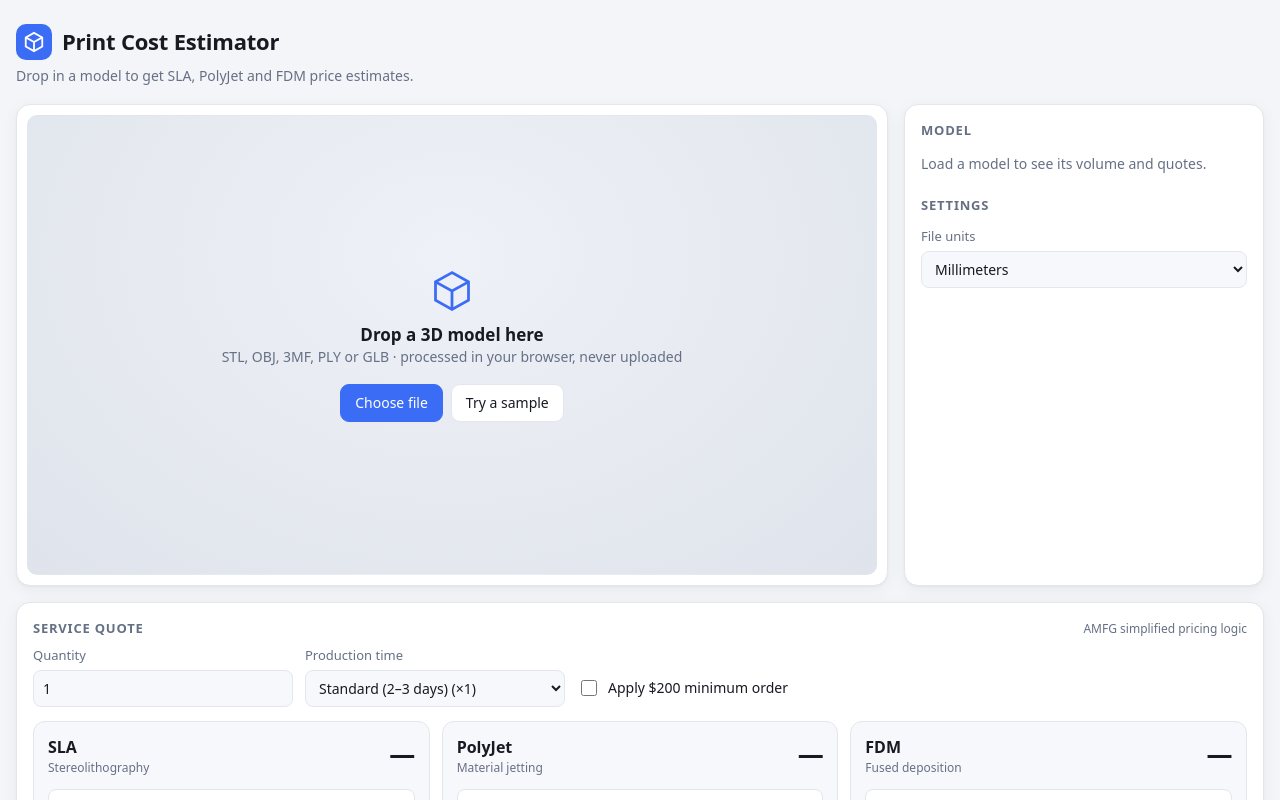
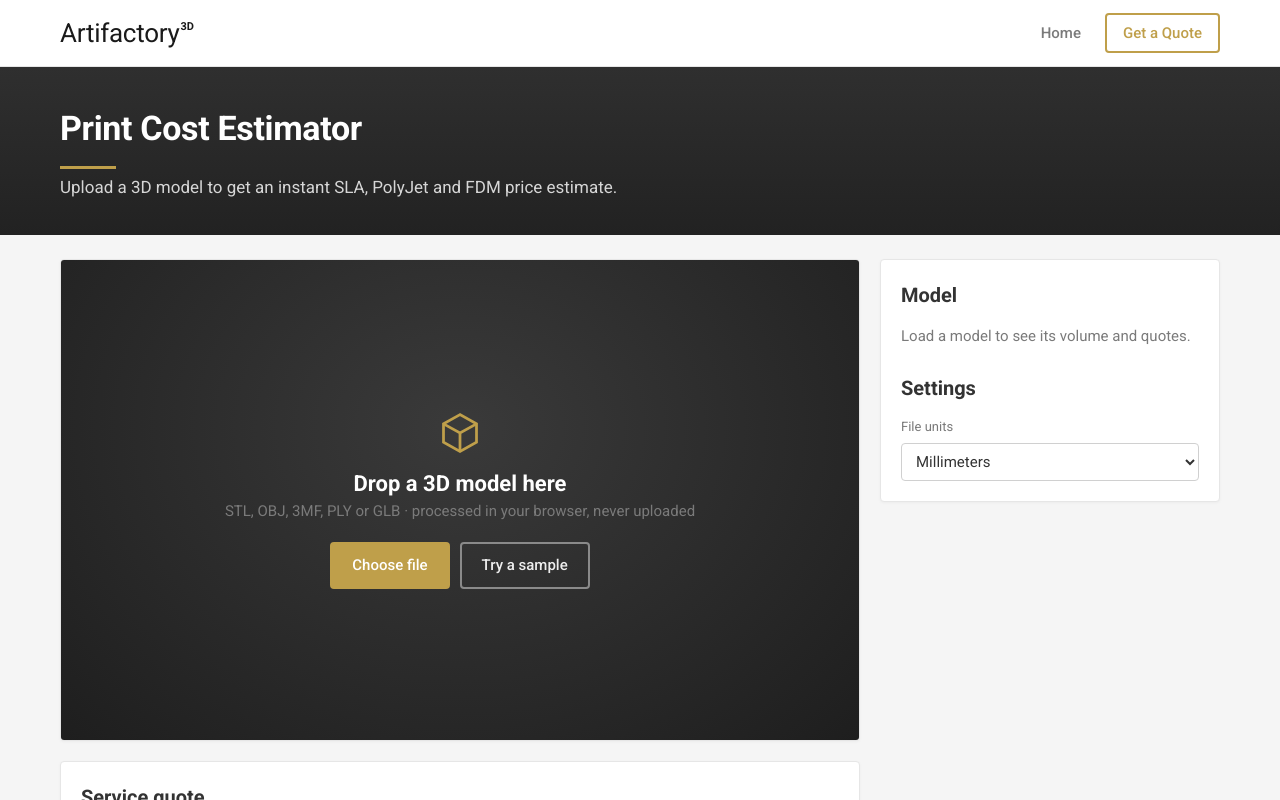
Before and after one commit to mattberg88/Print-Cost-Estimator, a Next.js app: page / in a window 1280 px wide. Shown: the top 800 px of the page. Built offline with nearby package versions, Linux system fonts and the light colour scheme.

Commit message:
Artifactory3D branding: header, hero, Roboto + gold theme

```diff
--- a/app/globals.css
+++ b/app/globals.css
@@ -1,191 +1,190 @@
+/* Artifactory3D look: white, Roboto, charcoal text, gold accent (#BF9F4A), 4px corners. */
 :root {
-  --bg: #f4f5f8;
-  --panel: #ffffff;
-  --panel-2: #f7f8fb;
-  --border: #e3e6ec;
-  --text: #171a21;
-  --muted: #667085;
-  --accent: #3b6cf6;
-  --accent-soft: #e8eefe;
-  --ok: #1f9d6c;
-  --ok-soft: #e3f6ee;
-  --warn: #b7791f;
-  --warn-soft: #fdf3e1;
-  --bad: #d14343;
-  --bad-soft: #fdeaea;
-  --viewer-bg: radial-gradient(ellipse at 50% 30%, #eef1f7 0%, #dfe3eb 100%);
-  --radius: 14px;
-  --shadow: 0 1px 2px rgba(16, 24, 40, 0.04), 0 4px 16px rgba(16, 24, 40, 0.05);
+  --gold: #bf9f4a;
+  --gold-dark: #a8893a;
+  --gold-soft: #f7f1e3;
+  --ink: #333333;
+  --ink-2: #555555;
+  --muted: #7a7a7a;
+  --line: #e6e6e6;
+  --bg: #f5f5f5;
+  --card: #ffffff;
+  --charcoal: #2b2b2b;
+  --ok: #3d8b5f;
+  --warn: #9a6b12;
+  --warn-soft: #fbf3e2;
+  --bad: #b23b3b;
+  --bad-soft: #fbeaea;
+  --radius: 4px;
   color-scheme: light;
-}
-
-@media (prefers-color-scheme: dark) {
-  :root {
-    --bg: #0e1015;
-    --panel: #161922;
-    --panel-2: #1c2030;
-    --border: #262b3a;
-    --text: #e8eaf0;
-    --muted: #8b93a7;
-    --accent: #6b93ff;
-    --accent-soft: #1d2745;
-    --ok: #3fb98a;
-    --ok-soft: #12291f;
-    --warn: #e0a43a;
-    --warn-soft: #2d2412;
-    --bad: #f07070;
-    --bad-soft: #321819;
-    --viewer-bg: radial-gradient(ellipse at 50% 30%, #1f2433 0%, #11141c 100%);
-    --shadow: none;
-    color-scheme: dark;
-  }
 }
 
 * { box-sizing: border-box; }
 html, body { margin: 0; }
 body {
   background: var(--bg);
-  color: var(--text);
-  font-family: ui-sans-serif, system-ui, -apple-system, "Segoe UI", Roboto, "Helvetica Neue", Arial, sans-serif;
-  font-size: 14px;
-  line-height: 1.45;
+  color: var(--ink);
+  font-family: Roboto, Helvetica, Arial, sans-serif;
+  font-size: 15px;
+  line-height: 1.5;
   -webkit-font-smoothing: antialiased;
 }
+a { color: var(--gold-dark); }
+.wrap { max-width: 1200px; margin: 0 auto; padding: 0 20px; }
+.muted { color: var(--muted); }
+.small { font-size: 13px; }
 
-.container { max-width: 1280px; margin: 0 auto; padding: 24px 16px 40px; }
+/* Header */
+.site-header { background: #fff; border-bottom: 1px solid var(--line); }
+.header-inner { display: flex; align-items: center; justify-content: space-between; height: 66px; }
+.wordmark { font-size: 26px; font-weight: 400; color: #1a1a1a; text-decoration: none; letter-spacing: -0.01em; }
+.wordmark sup { font-size: 11px; font-weight: 700; margin-left: 1px; vertical-align: 12px; }
+.header-nav { display: flex; align-items: center; gap: 24px; }
+.header-nav a { color: var(--muted); font-weight: 500; text-decoration: none; }
+.header-nav a:hover { color: var(--ink); }
+.btn-outline {
+  border: 2px solid var(--gold); color: var(--gold) !important; border-radius: var(--radius);
+  padding: 7px 16px; transition: background 0.15s, color 0.15s;
+}
+.btn-outline:hover { background: var(--gold); color: #fff !important; }
 
-.top { margin-bottom: 18px; }
-.brand { display: flex; align-items: center; gap: 10px; }
-.logo {
-  display: grid; place-items: center; width: 36px; height: 36px; border-radius: 10px;
-  background: var(--accent); color: #fff;
+/* Hero */
+.hero { background: linear-gradient(180deg, #2f2f2f, #222); color: #fff; padding: 36px 0 34px; }
+.hero h1 { margin: 0; font-size: 34px; font-weight: 700; letter-spacing: -0.01em; }
+.hero p { margin: 6px 0 0; color: #d6d6d6; font-size: 17px; }
+.hero h1::after { content: ""; display: block; width: 56px; height: 3px; background: var(--gold); margin-top: 12px; }
+
+.main { padding-top: 24px; padding-bottom: 8px; }
+
+/* Layout */
+.layout { display: grid; grid-template-columns: minmax(0, 1fr) 340px; gap: 20px; align-items: start; }
+.quote-section { grid-column: 1 / -1; }
+@media (max-width: 960px) { .layout { grid-template-columns: minmax(0, 1fr); } }
+
+.panel, .card {
+  background: var(--card); border: 1px solid var(--line); border-radius: var(--radius);
+  box-shadow: 0 1px 3px rgba(0, 0, 0, 0.04); padding: 20px; min-width: 0;
 }
-h1 { font-size: 22px; margin: 0; letter-spacing: -0.01em; }
-.tagline { margin: 6px 0 0; color: var(--muted); }
-h2 { font-size: 13px; text-transform: uppercase; letter-spacing: 0.06em; color: var(--muted); margin: 0 0 12px; font-weight: 600; }
+h2 { font-size: 20px; font-weight: 700; margin: 0 0 14px; color: var(--ink); }
+.side h2:not(:first-child) { margin-top: 26px; }
 
-.layout {
-  display: grid;
-  grid-template-columns: minmax(0, 1fr) 360px;
-  gap: 16px;
-}
-.quotes { grid-column: 1 / -1; }
-@media (max-width: 900px) {
-  .layout { grid-template-columns: minmax(0, 1fr); }
-}
-
-.panel {
-  background: var(--panel);
-  border: 1px solid var(--border);
-  border-radius: var(--radius);
-  box-shadow: var(--shadow);
-  padding: 16px;
-  min-width: 0;
-}
-.side h2:not(:first-child) { margin-top: 22px; }
-
-.viewer-panel { padding: 10px; }
+/* Viewer */
+.viewer-panel { padding: 0; overflow: hidden; }
 .viewer {
-  position: relative;
-  height: 460px;
-  border-radius: 10px;
-  overflow: hidden;
-  background: var(--viewer-bg);
-  border: 1px dashed transparent;
-  transition: border-color 0.15s;
+  position: relative; height: 480px;
+  background: radial-gradient(ellipse at 50% 35%, #3a3a3a 0%, #1e1e1e 100%);
+  outline: 2px dashed transparent; outline-offset: -10px; transition: outline-color 0.15s;
 }
 @media (max-width: 600px) { .viewer { height: 340px; } }
-.viewer.dragging { border-color: var(--accent); }
-.viewer-placeholder, .overlay {
-  position: absolute; inset: 0; display: grid; place-items: center; color: var(--muted);
-}
-.overlay { background: color-mix(in srgb, var(--panel) 70%, transparent); backdrop-filter: blur(2px); font-weight: 500; }
+.viewer.dragging { outline-color: var(--gold); }
+.viewer-placeholder, .overlay { position: absolute; inset: 0; display: grid; place-items: center; color: #bbb; }
+.overlay { background: rgba(20, 20, 20, 0.6); color: #fff; font-weight: 500; }
 .dropzone {
   position: absolute; inset: 0; display: flex; flex-direction: column; align-items: center; justify-content: center;
-  text-align: center; padding: 24px; color: var(--muted);
+  text-align: center; padding: 24px; color: #bdbdbd;
 }
-.dropzone svg { color: var(--accent); margin-bottom: 10px; }
-.drop-title { font-size: 17px; font-weight: 600; color: var(--text); margin: 0 0 4px; }
+.dropzone svg { color: var(--gold); margin-bottom: 12px; }
+.drop-title { font-size: 22px; font-weight: 700; color: #fff; margin: 0 0 4px; }
 .dropzone p { margin: 0; }
-.drop-actions { display: flex; gap: 8px; margin-top: 16px; flex-wrap: wrap; justify-content: center; }
-.viewer-legend {
-  position: absolute; left: 10px; bottom: 10px; right: 10px; width: fit-content; max-width: calc(100% - 20px);
-  font-size: 12px; padding: 6px 10px; border-radius: 8px;
-  background: color-mix(in srgb, var(--panel) 85%, transparent); border: 1px solid var(--border);
-}
+.drop-actions { display: flex; gap: 10px; margin-top: 20px; flex-wrap: wrap; justify-content: center; }
 
-.file-bar { display: flex; align-items: center; gap: 10px; padding: 10px 6px 2px; }
-.file-name { font-weight: 600; overflow: hidden; text-overflow: ellipsis; white-space: nowrap; min-width: 0; }
+.file-bar { display: flex; align-items: center; gap: 12px; padding: 12px 16px; border-top: 1px solid var(--line); }
+.file-name { font-weight: 500; overflow: hidden; text-overflow: ellipsis; white-space: nowrap; min-width: 0; }
 .file-bar .btn { margin-left: auto; }
 
+/* Buttons */
 .btn {
-  font: inherit; font-weight: 500; cursor: pointer; border-radius: 9px; padding: 8px 14px;
-  border: 1px solid var(--border); background: var(--panel); color: var(--text);
+  font: inherit; font-weight: 500; cursor: pointer; border-radius: var(--radius); padding: 10px 20px;
+  border: 2px solid #8a8a8a; background: transparent; color: #eee; transition: all 0.15s;
 }
-.btn:hover { background: var(--panel-2); }
-.btn.primary { background: var(--accent); border-color: var(--accent); color: #fff; }
-.btn.primary:hover { filter: brightness(1.07); }
-.btn.small { padding: 5px 10px; font-size: 13px; }
+.btn:hover { border-color: #fff; color: #fff; }
+.btn.primary { background: var(--gold); border-color: var(--gold); color: #fff; }
+.btn.primary:hover { background: var(--gold-dark); border-color: var(--gold-dark); }
+.btn.small { padding: 5px 12px; font-size: 13px; border-color: var(--line); color: var(--ink); }
+.btn.small:hover { border-color: var(--gold); color: var(--gold-dark); }
 
-.muted { color: var(--muted); }
-.small { font-size: 12px; }
-.hint { color: var(--muted); font-size: 12px; margin: 12px 0 0; }
-
-.stat-hero {
-  display: flex; justify-content: space-between; gap: 12px; padding: 14px; border-radius: 10px;
-  background: var(--accent-soft); margin-bottom: 12px;
-}
-.hero-right { text-align: right; }
-.label { font-size: 12px; color: var(--muted); }
-.hero-num { font-size: 26px; font-weight: 700; letter-spacing: -0.02em; font-variant-numeric: tabular-nums; }
-.hero-num span { font-size: 15px; font-weight: 600; color: var(--muted); }
-
-.stats { margin: 0; display: grid; gap: 8px; }
-.stats div { display: flex; justify-content: space-between; gap: 12px; }
+/* Model details */
+.stat-hero { padding: 14px 16px; border-left: 3px solid var(--gold); background: var(--gold-soft); margin-bottom: 14px; }
+.label { font-size: 13px; color: var(--muted); }
+.hero-num { font-size: 30px; font-weight: 700; letter-spacing: -0.02em; font-variant-numeric: tabular-nums; line-height: 1.2; }
+.hero-num span { font-size: 16px; font-weight: 500; color: var(--muted); }
+.stats { margin: 0; display: grid; }
+.stats div { display: flex; justify-content: space-between; gap: 12px; padding: 8px 0; border-bottom: 1px solid var(--line); }
+.stats div:last-child { border-bottom: 0; }
 .stats dt { color: var(--muted); }
 .stats dd { margin: 0; font-weight: 500; text-align: right; font-variant-numeric: tabular-nums; }
 .ok-text { color: var(--ok); }
 .warn-text { color: var(--warn); }
 
-.alert { margin-top: 12px; padding: 10px 12px; border-radius: 9px; font-size: 13px; }
+.alert { margin-top: 12px; padding: 10px 12px; border-radius: var(--radius); font-size: 14px; }
 .alert.warn { background: var(--warn-soft); color: var(--warn); }
-.alert.error { background: var(--bad-soft); color: var(--bad); margin: 10px 6px 4px; }
+.alert.error { background: var(--bad-soft); color: var(--bad); margin: 12px 16px; }
 
 .settings { display: grid; gap: 12px; }
-.settings label { display: grid; gap: 5px; }
+.settings label { display: grid; gap: 6px; }
 .settings label > span { font-size: 13px; color: var(--muted); }
+
 select, input[type="number"] {
-  font: inherit; color: var(--text); background: var(--panel-2); border: 1px solid var(--border);
-  border-radius: 8px; padding: 7px 9px; width: 100%;
+  font: inherit; color: var(--ink); background: #fff; border: 1px solid #d0d0d0;
+  border-radius: var(--radius); padding: 8px 10px; width: 100%;
 }
-.range-row { display: flex; align-items: center; gap: 10px; }
-.range-row input { flex: 1; accent-color: var(--accent); }
-.range-row output { min-width: 38px; text-align: right; font-weight: 600; font-variant-numeric: tabular-nums; }
+select:focus, input:focus { outline: 2px solid var(--gold); outline-offset: 0; border-color: var(--gold); }
 
-.results-head { display: flex; justify-content: space-between; align-items: baseline; gap: 12px; flex-wrap: wrap; }
-.results-head h2 { margin-bottom: 8px; }
-.results-head .muted { font-size: 12px; }
-.foot { margin-top: 24px; text-align: center; color: var(--muted); font-size: 12px; }
+/* Estimate section */
+.section-head { display: flex; align-items: baseline; justify-content: space-between; gap: 12px; flex-wrap: wrap; margin-bottom: 16px; }
+.section-head h2 { margin: 0; }
+.section-head p { margin: 0; }
 
-.quote-globals { display: flex; gap: 12px; flex-wrap: wrap; margin-bottom: 14px; }
-.quote-globals label { display: grid; gap: 5px; min-width: 160px; flex: 1; max-width: 260px; }
-.quote-globals label > span { font-size: 13px; color: var(--muted); }
-.quote-grid { display: grid; grid-template-columns: repeat(3, minmax(0, 1fr)); gap: 12px; }
-@media (max-width: 900px) { .quote-grid { grid-template-columns: minmax(0, 1fr); } }
-.quote-card { border: 1px solid var(--border); border-radius: 12px; padding: 14px; background: var(--panel-2); min-width: 0; }
-.quote-head { display: flex; justify-content: space-between; align-items: flex-start; gap: 10px; }
-.quote-title { font-weight: 700; font-size: 16px; }
-.quote-price { text-align: right; }
-.quote-controls { display: grid; gap: 8px; margin-top: 12px; }
-.quote-controls select { background: var(--panel); }
-.link-btn { font: inherit; font-size: 13px; color: var(--accent); background: none; border: 0; padding: 0; margin-top: 10px; cursor: pointer; }
-.breakdown { margin-top: 10px; font-size: 13px; }
-.breakdown dl { margin: 0; display: grid; gap: 4px; }
-.breakdown dl div { display: flex; justify-content: space-between; gap: 10px; }
-.breakdown dt { color: var(--muted); }
-.breakdown dd { margin: 0; font-variant-numeric: tabular-nums; }
-.breakdown .subtotal { border-top: 1px solid var(--border); padding-top: 4px; font-weight: 600; }
-.breakdown ul { margin: 8px 0 0; padding-left: 18px; color: var(--muted); font-size: 12px; }
-.quote-globals label.check { display: flex; align-items: center; gap: 8px; align-self: end; padding-bottom: 8px; max-width: none; }
-.quote-globals label.check input { width: 16px; height: 16px; accent-color: var(--accent); }
-.quote-globals label.check span { color: var(--text); font-size: 14px; }
+.order-bar {
+  display: flex; align-items: flex-end; gap: 24px; flex-wrap: wrap;
+  padding: 16px; background: var(--bg); border-radius: var(--radius); margin-bottom: 20px;
+}
+.field { display: grid; gap: 6px; }
+.field-label { font-size: 13px; color: var(--muted); font-weight: 500; }
+
+.stepper { display: flex; align-items: stretch; border: 1px solid #d0d0d0; border-radius: var(--radius); background: #fff; overflow: hidden; }
+.stepper button { width: 38px; border: 0; background: #fff; font-size: 18px; cursor: pointer; color: var(--ink); }
+.stepper button:hover { background: var(--gold-soft); color: var(--gold-dark); }
+.stepper input { width: 64px; border: 0; border-left: 1px solid #e0e0e0; border-right: 1px solid #e0e0e0; border-radius: 0; text-align: center; }
+
+.segmented { display: flex; border: 1px solid #d0d0d0; border-radius: var(--radius); overflow: hidden; background: #fff; }
+.segmented button {
+  font: inherit; border: 0; background: #fff; padding: 7px 16px; cursor: pointer; color: var(--ink-2);
+  display: grid; line-height: 1.25; text-align: center; border-right: 1px solid #e0e0e0;
+}
+.segmented button:last-child { border-right: 0; }
+.segmented button small { font-size: 11px; color: var(--muted); }
+.segmented button.on { background: var(--gold); color: #fff; }
+.segmented button.on small { color: #fdf7e8; }
+
+.toggle { display: flex; align-items: center; gap: 10px; cursor: pointer; padding-bottom: 8px; user-select: none; }
+.toggle input { position: absolute; opacity: 0; width: 1px; height: 1px; }
+.toggle .track { width: 38px; height: 22px; border-radius: 11px; background: #cfcfcf; position: relative; transition: background 0.15s; flex: none; }
+.toggle .track::after { content: ""; position: absolute; top: 3px; left: 3px; width: 16px; height: 16px; border-radius: 50%; background: #fff; transition: transform 0.15s; box-shadow: 0 1px 2px rgba(0,0,0,0.2); }
+.toggle input:checked + .track { background: var(--gold); }
+.toggle input:checked + .track::after { transform: translateX(16px); }
+.toggle input:focus-visible + .track { outline: 2px solid var(--gold); outline-offset: 2px; }
+
+.compare-wrap { overflow-x: auto; }
+.compare { width: 100%; border-collapse: separate; border-spacing: 0; min-width: 580px; table-layout: fixed; }
+.compare th, .compare td { padding: 12px 14px; text-align: left; border-bottom: 1px solid var(--line); vertical-align: middle; }
+.compare .rowhead { width: 150px; color: var(--muted); font-weight: 500; font-size: 14px; }
+.compare thead th { border-bottom: 2px solid var(--line); padding-top: 14px; }
+.proc-name { font-size: 20px; font-weight: 700; color: var(--ink); display: flex; align-items: center; gap: 8px; }
+.proc-blurb { font-size: 13px; color: var(--muted); font-weight: 400; }
+.badge { font-size: 11px; font-weight: 700; text-transform: uppercase; letter-spacing: 0.04em; background: var(--gold); color: #fff; padding: 2px 7px; border-radius: 3px; }
+.compare .best { background: #fcf9f1; }
+.compare thead th.best { border-top: 3px solid var(--gold); }
+.total-row .price { font-size: 30px; font-weight: 700; letter-spacing: -0.02em; font-variant-numeric: tabular-nums; color: var(--ink); }
+.total-row .best .price { color: var(--gold-dark); }
+.total-row .each { font-size: 13px; color: var(--muted); }
+.compare td.fixed { color: var(--ink-2); }
+.detail-row td { font-variant-numeric: tabular-nums; color: var(--ink-2); font-size: 14px; }
+.detail-row .rowhead { font-size: 13px; }
+
+.quote-foot { display: flex; justify-content: space-between; align-items: baseline; gap: 16px; flex-wrap: wrap; margin-top: 14px; }
+.quote-foot p { margin: 0; max-width: 720px; }
+.link-btn { font: inherit; font-weight: 500; color: var(--gold-dark); background: none; border: 0; padding: 0; cursor: pointer; }
+.link-btn:hover { text-decoration: underline; }
+
+.foot { margin: 28px auto 36px; text-align: center; color: var(--muted); font-size: 13px; }
--- a/app/layout.tsx
+++ b/app/layout.tsx
@@ -2,8 +2,8 @@ import type { Metadata, Viewport } from "next";
 import "./globals.css";
 
 export const metadata: Metadata = {
-  title: "Print Cost Estimator",
-  description: "Upload a 3D model and get SLA, PolyJet and FDM price estimates.",
+  title: "Artifactory3D Print Cost Estimator",
+  description: "Upload a 3D model to get an instant SLA, PolyJet and FDM price estimate from Artifactory3D.",
 };
 
 export const viewport: Viewport = { width: "device-width", initialScale: 1 };
@@ -11,6 +11,12 @@ export const viewport: Viewport = { width: "device-width", initialScale: 1 };
 export default function RootLayout({ children }: { children: React.ReactNode }) {
   return (
     <html lang="en">
+      <head>
+        <link rel="preconnect" href="https://fonts.googleapis.com" />
+        <link rel="preconnect" href="https://fonts.gstatic.com" crossOrigin="" />
+        {/* eslint-disable-next-line @next/next/no-page-custom-font */}
+        <link href="https://fonts.googleapis.com/css2?family=Roboto:wght@400;500;700&display=swap" rel="stylesheet" />
+      </head>
       <body>{children}</body>
     </html>
   );
--- a/app/page.tsx
+++ b/app/page.tsx
@@ -2,23 +2,36 @@ import Estimator from "@/components/Estimator";
 
 export default function Home() {
   return (
-    <main className="container">
-      <header className="top">
-        <div className="brand">
-          <span className="logo" aria-hidden>
-            <svg width="22" height="22" viewBox="0 0 24 24" fill="none" stroke="currentColor" strokeWidth="2">
-              <path d="M12 2 3 7v10l9 5 9-5V7l-9-5Z" />
-              <path d="m3 7 9 5 9-5M12 12v10" />
-            </svg>
-          </span>
+    <>
+      <header className="site-header">
+        <div className="wrap header-inner">
+          <a className="wordmark" href="https://www.artifactory3d.com/" aria-label="Artifactory3D home">
+            Artifactory<sup>3D</sup>
+          </a>
+          <nav className="header-nav">
+            <a href="https://www.artifactory3d.com/">Home</a>
+            <a className="btn-outline" href="https://www.artifactory3d.com/contact/">
+              Get a Quote
+            </a>
+          </nav>
+        </div>
+      </header>
+
+      <section className="hero">
+        <div className="wrap">
           <h1>Print Cost Estimator</h1>
+          <p>Upload a 3D model to get an instant SLA, PolyJet and FDM price estimate.</p>
         </div>
-        <p className="tagline">Drop in a model to get SLA, PolyJet and FDM price estimates.</p>
-      </header>
-      <Estimator />
-      <footer className="foot">
-        Estimates only. Volume is computed from the mesh in your browser; your file never leaves your device.
+      </section>
+
+      <main className="wrap main">
+        <Estimator />
+      </main>
+
+      <footer className="wrap foot">
+        Estimates only. Your file is processed in your browser and never uploaded. For a final quote,{" "}
+        <a href="https://www.artifactory3d.com/contact/">contact Artifactory3D</a>.
       </footer>
-    </main>
+    </>
   );
 }
```
